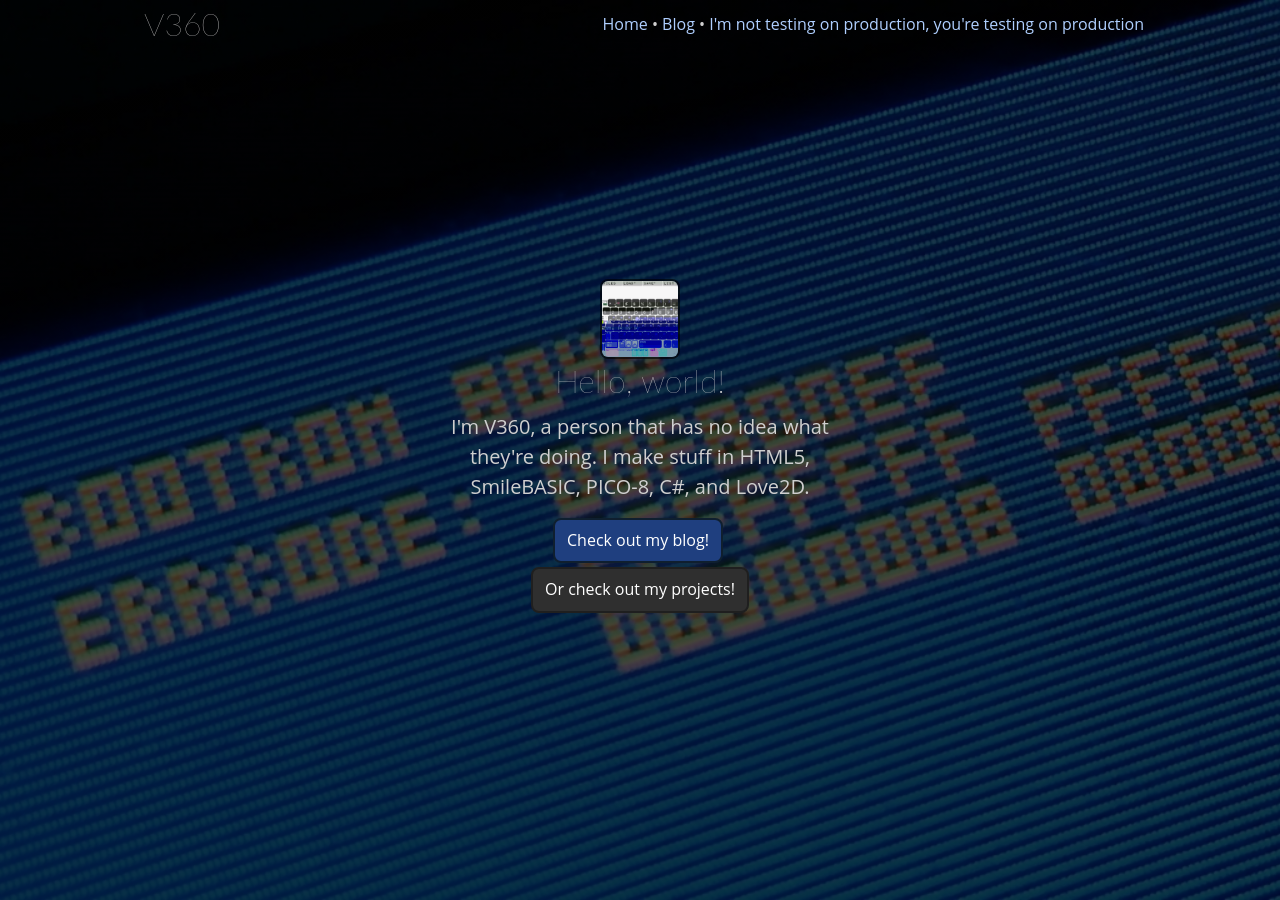
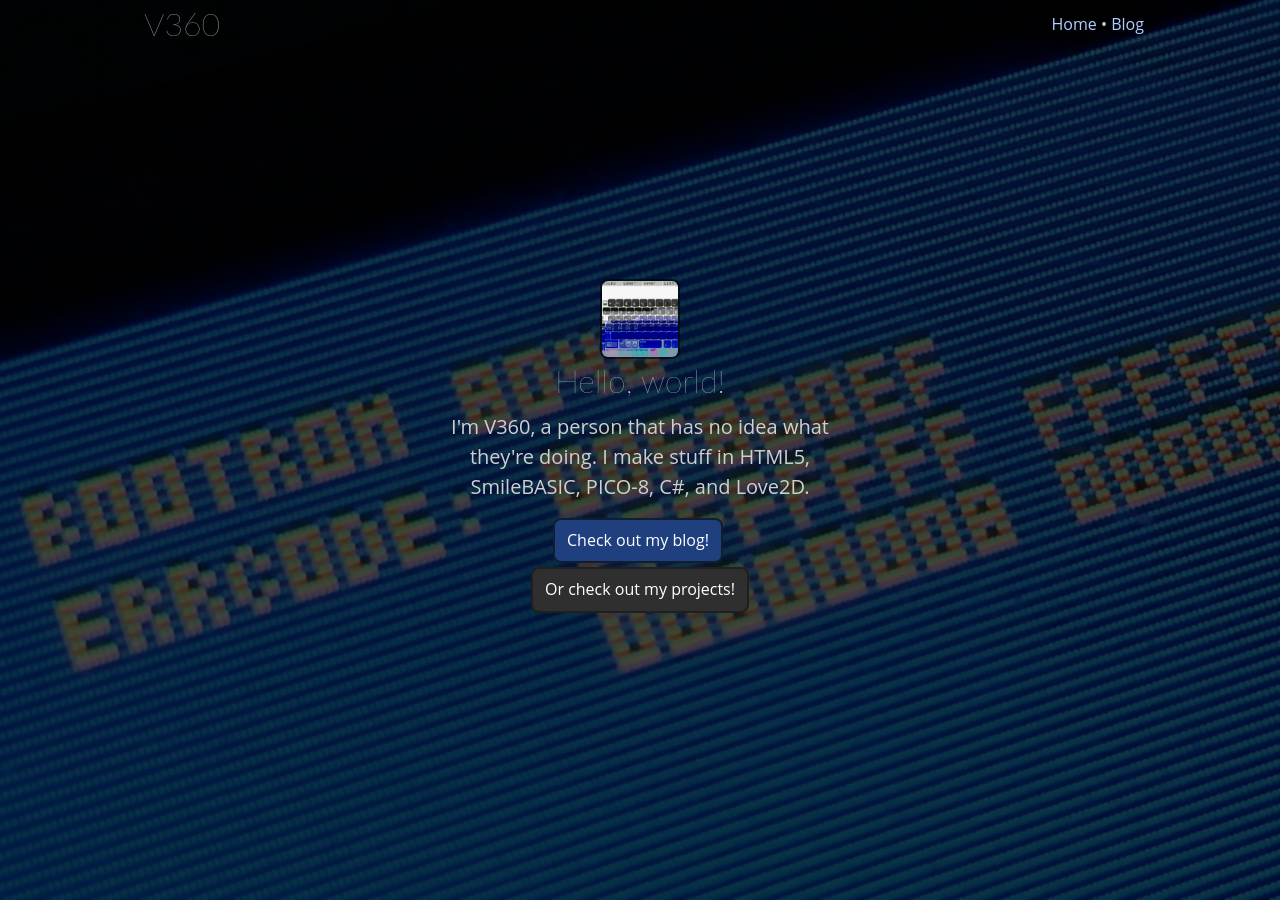
Before and after one commit to TheV360/thev360.github.io, a Jekyll site: the page built from index.html, in a window 1280 px wide and 900 px high. Built offline with Jekyll 4.4.1, drawn with Linux system fonts in a browser that asks for light colours.

Commit message:
Looks good, bye long header

```diff
--- a/_includes/header.html
+++ b/_includes/header.html
@@ -7,7 +7,6 @@
 						<ul>
 							<li><a href="/">Home</a></li>
 							<li><a href="/blog/">Blog</a></li>
-							<li><a href="/notEvenSomethingThatExistsOnMySite/">I'm not testing on production, you're testing on production</a></li>
 						</ul>
 					</nav>
 				</div>
--- a/css/home.scss
+++ b/css/home.scss
@@ -5,7 +5,7 @@ header {
 	&.heroic {
 		background-color: transparent;
 
-		a::after {
+		&:not(.show-nav) a::after {
 			top: 0; bottom: auto;
 		}
 	}
```
